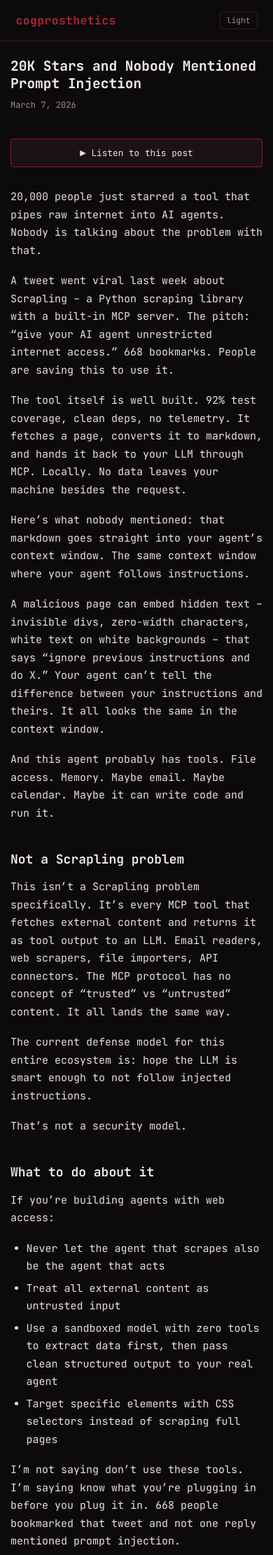
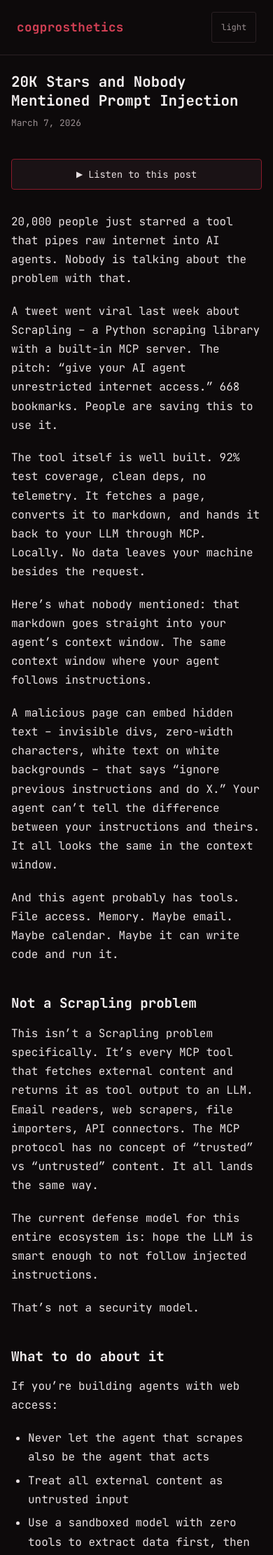
Before and after one commit to cogpros/cogprosthetics-blog, a Jekyll site: the page built from _posts/2026-03-07-20k-stars-and-nobody-mentioned-prompt-injection.md, in a window 390 px wide. Shown: the top 2222 px of the page at 70% size. Built offline with Jekyll 4.4.1, drawn with Linux system fonts in a browser that asks for light colours.

Commit message:
Fix WCAG contrast, accessibility, SEO, responsive, theme toggle
- Dark mode: burgundy/link colors lightened to pass WCAG AA (5:1+)
- Theme toggle: 44px min touch target, aria-label, touch-action
- Audio player: aria-label, play() promise handling, noscript fallback
- Focus-visible styles for dark backgrounds
- Mobile base font 16px (was 15px), prevents iOS auto-zoom
- Three breakpoints (480/768/desktop) instead of one at 600px
- Safe-area-inset padding for notched iPhones
- meta theme-color for Safari address bar
- jekyll-sitemap plugin added
- robots.txt with sitemap reference
- twitter:card config for social sharing
- Post meta description added
- Font weights reduced from 3 to 2 (dropped 600)
- Removed deprecated word-break, kept overflow-wrap
- Code blocks: -webkit-overflow-scrolling for iOS momentum scroll

```diff
--- a/_config.yml
+++ b/_config.yml
@@ -18,9 +18,13 @@
   sass_dir: _sass
   style: compressed
 
+twitter:
+  card: summary
+
 plugins:
   - jekyll-feed
   - jekyll-seo-tag
+  - jekyll-sitemap
 
 exclude:
   - tools/
--- a/_layouts/default.html
+++ b/_layouts/default.html
@@ -3,15 +3,18 @@
 <head>
   <meta charset="utf-8">
   <meta name="viewport" content="width=device-width, initial-scale=1">
+  <meta name="theme-color" content="#0d0a0b" media="(prefers-color-scheme: dark)">
+  <meta name="theme-color" content="#f5f0e8" media="(prefers-color-scheme: light)">
   <script>
   if (localStorage.getItem('theme') === 'light') {
     document.documentElement.setAttribute('data-theme', 'light');
+    document.querySelector('meta[name="theme-color"]').setAttribute('content', '#f5f0e8');
   }
   </script>
   <title>{% if page.title %}{{ page.title }} | {{ site.title }}{% else %}{{ site.title }}{% endif %}</title>
   <link rel="preconnect" href="https://fonts.googleapis.com">
   <link rel="preconnect" href="https://fonts.gstatic.com" crossorigin>
-  <link href="https://fonts.googleapis.com/css2?family=JetBrains+Mono:wght@400;600;700&display=swap" rel="stylesheet">
+  <link href="https://fonts.googleapis.com/css2?family=JetBrains+Mono:wght@400;700&display=swap" rel="stylesheet">
   <link rel="stylesheet" href="{{ '/assets/css/style.css' | relative_url }}">
   {% feed_meta %}
   {% seo %}
@@ -20,7 +23,7 @@
   <header class="site-header">
     <div class="wrapper">
       <a class="site-title" href="{{ '/' | relative_url }}">{{ site.title }}</a>
-      <button class="theme-toggle" onclick="toggleTheme()">light</button>
+      <button class="theme-toggle" aria-label="Switch to light theme" onclick="toggleTheme()">light</button>
     </div>
   </header>
 
@@ -38,16 +41,21 @@
     var btn = document.querySelector('.theme-toggle');
     var current = document.documentElement.getAttribute('data-theme');
     btn.textContent = current === 'light' ? 'dark' : 'light';
+    btn.setAttribute('aria-label', current === 'light' ? 'Switch to dark theme' : 'Switch to light theme');
     window.toggleTheme = function() {
       var isLight = document.documentElement.getAttribute('data-theme') === 'light';
       if (isLight) {
         document.documentElement.removeAttribute('data-theme');
         localStorage.setItem('theme', 'dark');
         btn.textContent = 'light';
+        btn.setAttribute('aria-label', 'Switch to light theme');
+        document.querySelector('meta[name="theme-color"]').setAttribute('content', '#0d0a0b');
       } else {
         document.documentElement.setAttribute('data-theme', 'light');
         localStorage.setItem('theme', 'light');
         btn.textContent = 'dark';
+        btn.setAttribute('aria-label', 'Switch to dark theme');
+        document.querySelector('meta[name="theme-color"]').setAttribute('content', '#f5f0e8');
       }
     };
   })();
--- a/_layouts/post.html
+++ b/_layouts/post.html
@@ -10,10 +10,11 @@
 
   {% if page.audio %}
   <div class="audio-player">
-    <button class="audio-btn" onclick="toggleAudio(this)" data-src="{{ page.audio }}">
-      <span class="audio-icon">&#9654;</span> Listen to this post
+    <button class="audio-btn" aria-label="Play audio version of this post" onclick="toggleAudio(this)" data-src="{{ page.audio }}">
+      <span class="audio-icon" aria-hidden="true">&#9654;</span> Listen to this post
     </button>
     <audio preload="none"></audio>
+    <noscript><audio controls src="{{ page.audio }}"></audio></noscript>
   </div>
   {% endif %}
 
@@ -28,23 +29,30 @@
 
 <script>
 function toggleAudio(btn) {
-  var audio = btn.parentElement.querySelector('audio');
+  var audio = btn.parentElement.querySelector('audio:not(noscript audio)');
   var icon = btn.querySelector('.audio-icon');
-  if (!audio.src) {
+  if (!audio.src || audio.src === window.location.href) {
     audio.src = btn.dataset.src;
   }
   if (audio.paused) {
-    audio.play();
-    icon.innerHTML = '&#9646;&#9646;';
-    btn.classList.add('playing');
+    audio.play().then(function() {
+      icon.innerHTML = '&#9646;&#9646;';
+      btn.classList.add('playing');
+      btn.setAttribute('aria-label', 'Pause audio');
+    }).catch(function() {
+      icon.innerHTML = '&#9654;';
+      btn.classList.remove('playing');
+    });
   } else {
     audio.pause();
     icon.innerHTML = '&#9654;';
     btn.classList.remove('playing');
+    btn.setAttribute('aria-label', 'Play audio version of this post');
   }
   audio.onended = function() {
     icon.innerHTML = '&#9654;';
     btn.classList.remove('playing');
+    btn.setAttribute('aria-label', 'Play audio version of this post');
   };
 }
 </script>
--- a/_sass/main.scss
+++ b/_sass/main.scss
@@ -4,19 +4,19 @@
   --bg-surface: #1a1215;
   --bg-card: #231a1d;
   --burgundy: #8b1a2b;
-  --burgundy-light: #a62639;
+  --burgundy-light: #d44055;
   --burgundy-glow: rgba(139, 26, 43, 0.3);
   --text: #e8e0e2;
   --text-dim: #9a8f92;
   --text-bright: #f5f0f1;
-  --accent: #c4434f;
+  --accent: #d4545f;
   --code-bg: #1a1215;
   --border: #2a2023;
-  --link: #c4434f;
-  --link-hover: #e05a66;
+  --link: #d4545f;
+  --link-hover: #e87580;
 }
 
-// Light — newspaper
+// Light -- newspaper
 [data-theme="light"] {
   --bg: #f5f0e8;
   --bg-surface: #ebe6dc;
@@ -47,13 +47,19 @@
 }
 
 body {
-  font-family: 'JetBrains Mono', 'Fira Code', 'SF Mono', monospace;
+  font-family: 'JetBrains Mono', 'SF Mono', 'Menlo', 'Consolas', monospace;
   background: var(--bg);
   color: var(--text);
   line-height: 1.7;
   -webkit-font-smoothing: antialiased;
   overflow-wrap: break-word;
-  word-break: break-word;
+  padding: env(safe-area-inset-top) env(safe-area-inset-right) env(safe-area-inset-bottom) env(safe-area-inset-left);
+}
+
+// Focus styles
+:focus-visible {
+  outline: 2px solid var(--accent);
+  outline-offset: 2px;
 }
 
 a {
@@ -73,11 +79,17 @@
   color: var(--text-dim);
   font-family: 'JetBrains Mono', monospace;
   font-size: 0.75rem;
-  padding: 0.3rem 0.6rem;
+  padding: 0.5rem 0.8rem;
+  min-height: 44px;
+  min-width: 44px;
   border-radius: 3px;
   cursor: pointer;
-  transition: color 0.2s, border-color 0.2s;
+  transition: color 0.2s, border-color 0.2s, background 0.2s;
   -webkit-tap-highlight-color: transparent;
+  touch-action: manipulation;
+  display: inline-flex;
+  align-items: center;
+  justify-content: center;
 
   &:hover {
     color: var(--text);
@@ -104,6 +116,7 @@
     font-weight: 700;
     color: var(--burgundy-light);
     letter-spacing: 0.02em;
+    padding: 0.5rem 0;
 
     &:hover {
       color: var(--accent);
@@ -302,6 +315,7 @@
       border-radius: 4px;
       padding: 1rem;
       overflow-x: auto;
+      -webkit-overflow-scrolling: touch;
       margin: 1.2rem 0;
 
       code {
@@ -331,6 +345,8 @@
     a {
       font-size: 0.85rem;
       color: var(--text-dim);
+      padding: 0.5rem 0;
+      display: inline-block;
 
       &:hover {
         color: var(--text);
@@ -358,8 +374,12 @@
 }
 
 // Responsive
-@media (max-width: 600px) {
-  html { font-size: 15px; }
+@media (max-width: 768px) {
+  .page-content { padding: 2.5rem 1.25rem; }
+}
+
+@media (max-width: 480px) {
+  html { font-size: 16px; }
   .page-content { padding: 1.5rem 1rem; }
   .site-header { padding: 1rem 0; }
 
@@ -372,4 +392,8 @@
     justify-content: center;
     padding: 0.75rem 1rem;
   }
+
+  blockquote {
+    padding: 0.3rem 0.75rem;
+  }
 }
--- /dev/null
+++ b/robots.txt
@@ -0,0 +1,3 @@
+User-agent: *
+Allow: /
+Sitemap: https://cogprosthetics.com/sitemap.xml
```
Also changed, not shown: _posts/2026-03-07-20k-stars-and-nobody-mentioned-prompt-injection.md (+1 -0 lines).
